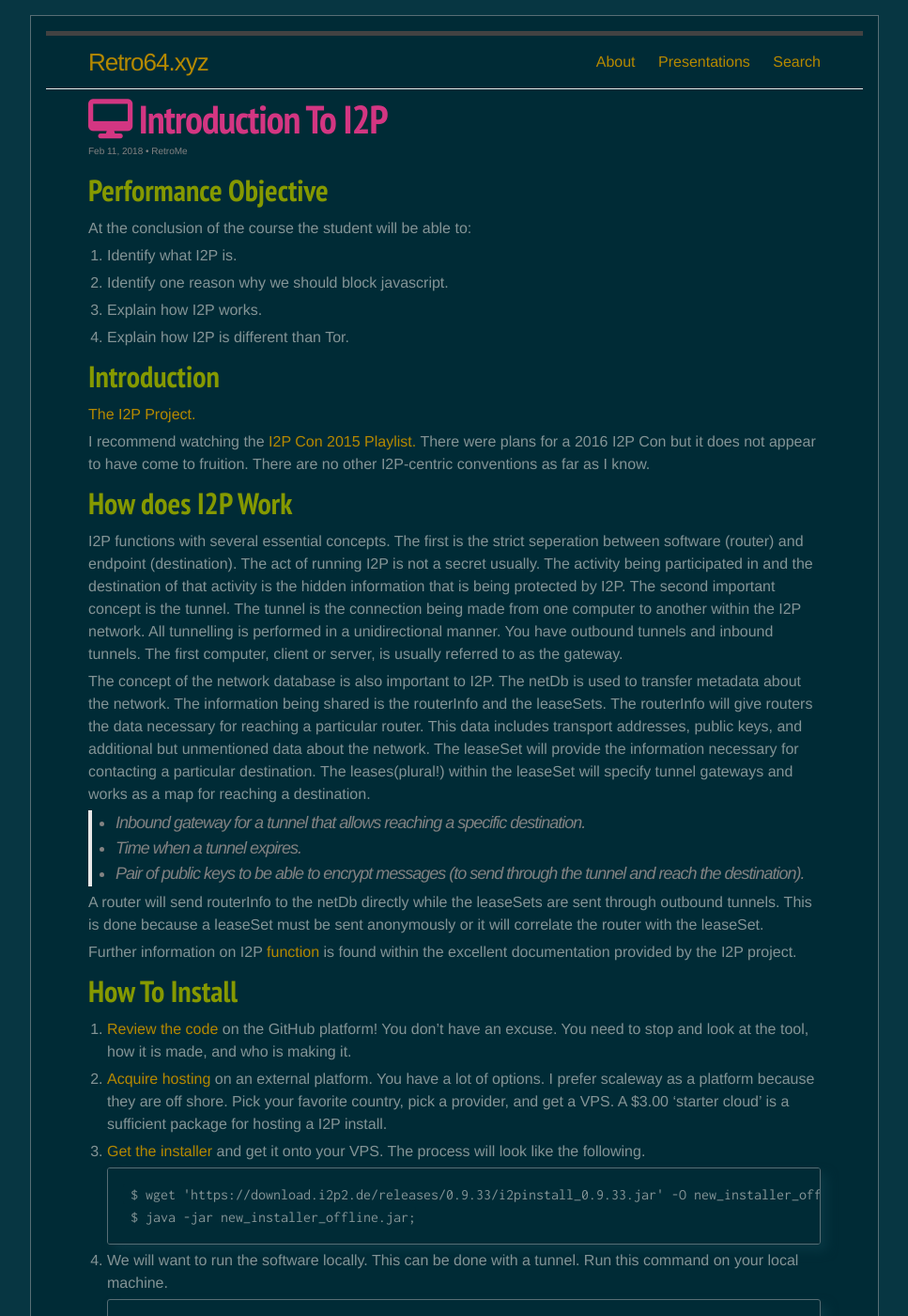
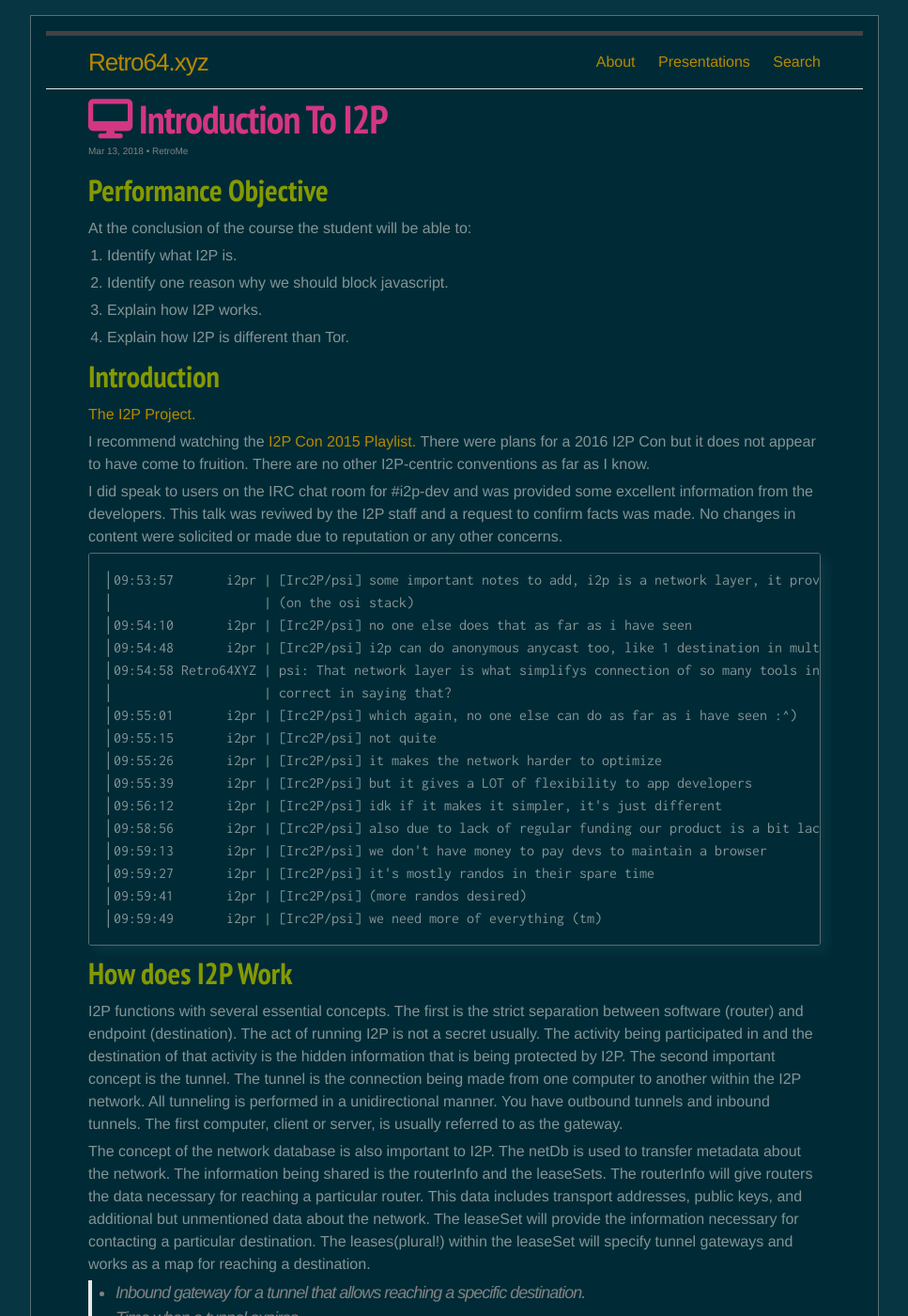
Before and after one commit to Retro64XYZ/retro64xyz.github.io, a Jekyll site: the page built from _posts/2018-03-15-introduction-to-i2p.md, in a window 1280 px wide and 1400 px high. Shown: the whole window at 94% size, without its empty margins (156-1123 px from the left). Built offline with Jekyll 4.4.1, drawn with Linux system fonts in a browser that asks for light colours; nearby versions of some CDN libraries; some of the changed text lies outside the part shown.

````diff
--- a/_posts/2018-03-15-introduction-to-i2p.md
+++ b/_posts/2018-03-15-introduction-to-i2p.md
@@ -38,15 +38,39 @@ I recommend watching the [I2P Con 2015 Playlist.][i2pcon] There were plans for
 a 2016 I2P Con but it does not appear to have come to fruition. There are no
 other I2P-centric conventions as far as I know.
 
+I did speak to users on the IRC chat room for #i2p-dev and was provided some
+excellent information from the developers. This talk was reviwed by the I2P
+staff and a request to confirm facts was made. No changes in content were
+solicited or made due to reputation or any other concerns.
+
+```
+│09:53:57       i2pr | [Irc2P/psi] some important notes to add, i2p is a network layer, it provides an anonymous layer 3    │
+│                    | (on the osi stack)                                                                                   │
+│09:54:10       i2pr | [Irc2P/psi] no one else does that as far as i have seen                                              │
+│09:54:48       i2pr | [Irc2P/psi] i2p can do anonymous anycast too, like 1 destination in multiple servers                 │
+│09:54:58 Retro64XYZ | psi: That network layer is what simplifys connection of so many tools into the i2p network; am I     │
+│                    | correct in saying that?                                                                              │
+│09:55:01       i2pr | [Irc2P/psi] which again, no one else can do as far as i have seen :^)                                │
+│09:55:15       i2pr | [Irc2P/psi] not quite                                                                                │
+│09:55:26       i2pr | [Irc2P/psi] it makes the network harder to optimize                                                  │
+│09:55:39       i2pr | [Irc2P/psi] but it gives a LOT of flexibility to app developers                                      │
+│09:56:12       i2pr | [Irc2P/psi] idk if it makes it simpler, it's just different                                          │
+│09:58:56       i2pr | [Irc2P/psi] also due to lack of regular funding our product is a bit lack luster compared to tor     │
+│09:59:13       i2pr | [Irc2P/psi] we don't have money to pay devs to maintain a browser                                    │
+│09:59:27       i2pr | [Irc2P/psi] it's mostly randos in their spare time                                                   │
+│09:59:41       i2pr | [Irc2P/psi] (more randos desired)                                                                    │
+│09:59:49       i2pr | [Irc2P/psi] we need more of everything (tm)
+```
+
 ## How does I2P Work
 
 I2P functions with several essential concepts. The first is the strict
-seperation between software (router) and endpoint (destination). The act of
+separation between software (router) and endpoint (destination). The act of
 running I2P is not a secret usually. The activity being participated in and the
 destination of that activity is the hidden information that is being protected
 by I2P. The second important concept is the tunnel. The tunnel is the
 connection being made from one computer to another within the I2P network. All
-tunnelling is performed in a unidirectional manner. You have outbound tunnels
+tunneling is performed in a unidirectional manner. You have outbound tunnels
 and inbound tunnels. The first computer, client or server, is usually referred
 to as the gateway.
 
@@ -131,14 +155,18 @@ that Tor development began. At some point, jrandom vanished and the entire
 project very nearly came to a crashing halt. Over time, it was salvaged and the
 I2P project was able to continue development.
 
+Unsubstantiated claims that jrandom was a Chinese national now being held in a
+prison in mainland China have been made but no facts available currently back
+up these claims. An interesting rumor none the less.
+
 ## What does I2P do
 
 The initial purpose of the Invisible Internet Project was to provide a secure
 and anonymous method to communicate with users over IRC. I2P evolved from the
-Inivisible Internet Project and is now intended to provide anonymous
+Invisible Internet Project and is now intended to provide anonymous
 peer-to-peer communication for Usenet, email, IRC, file sharing, web hosting
 (http) and telnet. The real purpose of I2P is to provide an anonymous network
-layer so that other software can intetact through the I2P protocol.
+layer so that other software can interact through the I2P protocol.
 
 ## Garlic Versus Onion
 
@@ -259,6 +287,8 @@ within the United States with Germany being a close second in market share at
 [PRISM](https://prism-break.org/en/) and how the US Government has stated under
 oath that all parties involved were, contrary to their claims, complicit in
 spying.
+
+Please also view info on [PRISM](https://en.wikipedia.org/wiki/PRISM_%28surveillance_program%29#The_slides) on Wikipedia.
 
 [Just sniff the wire.][sniffwire]
 
````
Also changed, not shown: other parts of _posts/2018-03-15-introduction-to-i2p.md (+5 -5 lines), js/index.json.
